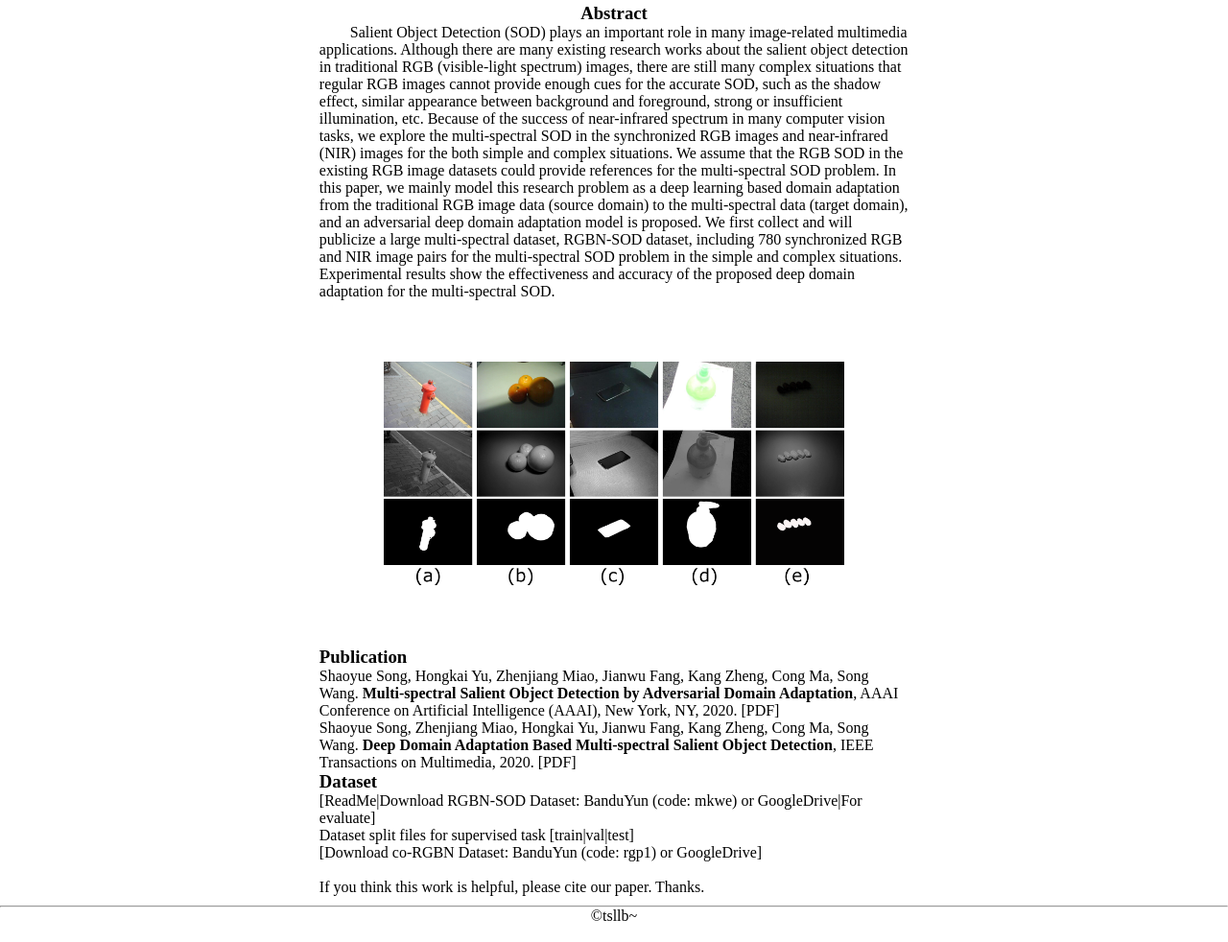
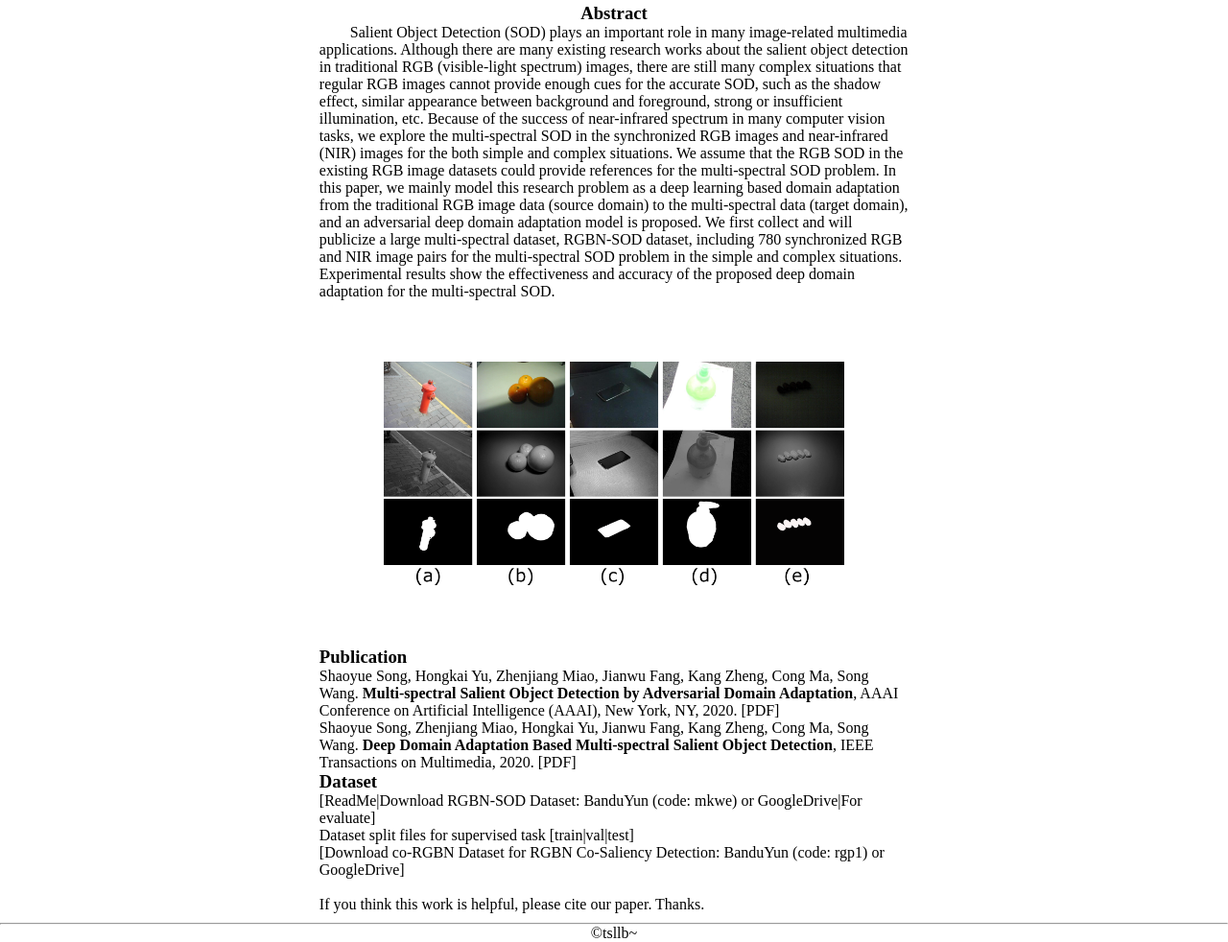
Before and after one commit to tsllb/tsllb.github.io, a plain HTML site: page MultiSOD.html in a window 1280 px wide. Shown: the part 130-1112 px from the top of the page at 96% size. Drawn offline with Linux system fonts and the light colour scheme.

Commit message:
Update MultiSOD.html

```diff
--- a/MultiSOD.html
+++ b/MultiSOD.html
@@ -133,7 +133,7 @@
                 <li>
                    <p>[<a href="document/readme_dataset.txt">ReadMe</a>|Download RGBN-SOD Dataset: <a href="https://pan.baidu.com/s/1Xt6HSvuOQNelf7up1JFjzA">BanduYun</a> (code: mkwe) or <a href="https://drive.google.com/file/d/1eq11w7Fv48sDS645nRIXs7yp6B29RGzP/view?usp=sharing">GoogleDrive</a>|For <a href="http://cis.csuohio.edu/~h.yu/AAAI2018.html">evaluate</a>]</p>
                    <p>Dataset split files for supervised task [<a href="document/train.txt">train</a>|<a href="document/val.txt">val</a>|<a href="document/test.txt">test</a>]</p>
-                  <p>[Download co-RGBN Dataset: <a href="https://pan.baidu.com/s/1_oJB0DeJOizOUi-L6SFKBQ">BanduYun</a> (code: rgp1) or <a href="https://drive.google.com/file/d/1AQM6a-rpPrBwFeh981S9yxtq8AxHkENl/view?usp=sharing">GoogleDrive</a>]</p>
+                  <p>[Download co-RGBN Dataset for RGBN Co-Saliency Detection: <a href="https://pan.baidu.com/s/1_oJB0DeJOizOUi-L6SFKBQ">BanduYun</a> (code: rgp1) or <a href="https://drive.google.com/file/d/1AQM6a-rpPrBwFeh981S9yxtq8AxHkENl/view?usp=sharing">GoogleDrive</a>]</p>
 
                    <br>If you think this work is helpful, please cite our paper. Thanks.
                 </li>
```
